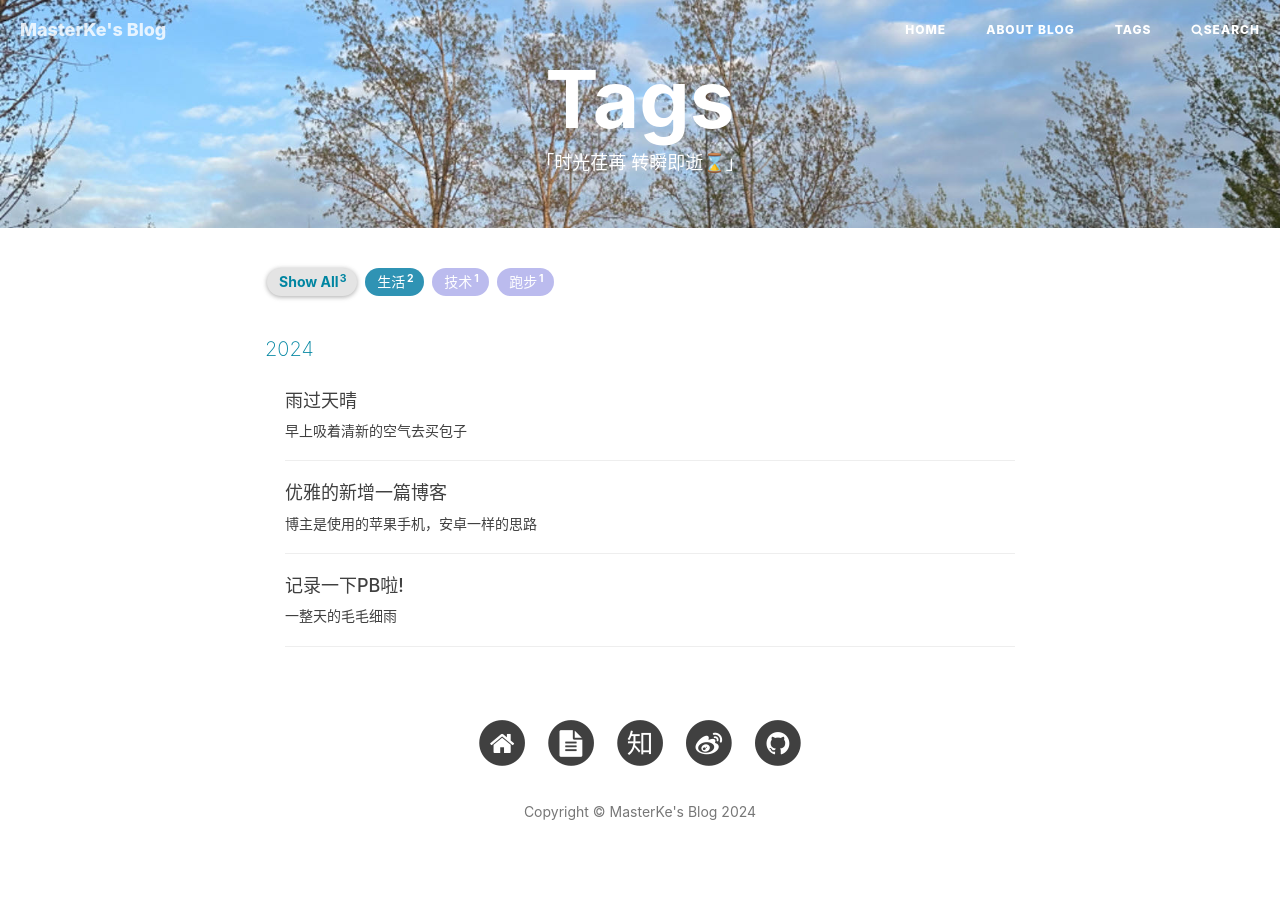
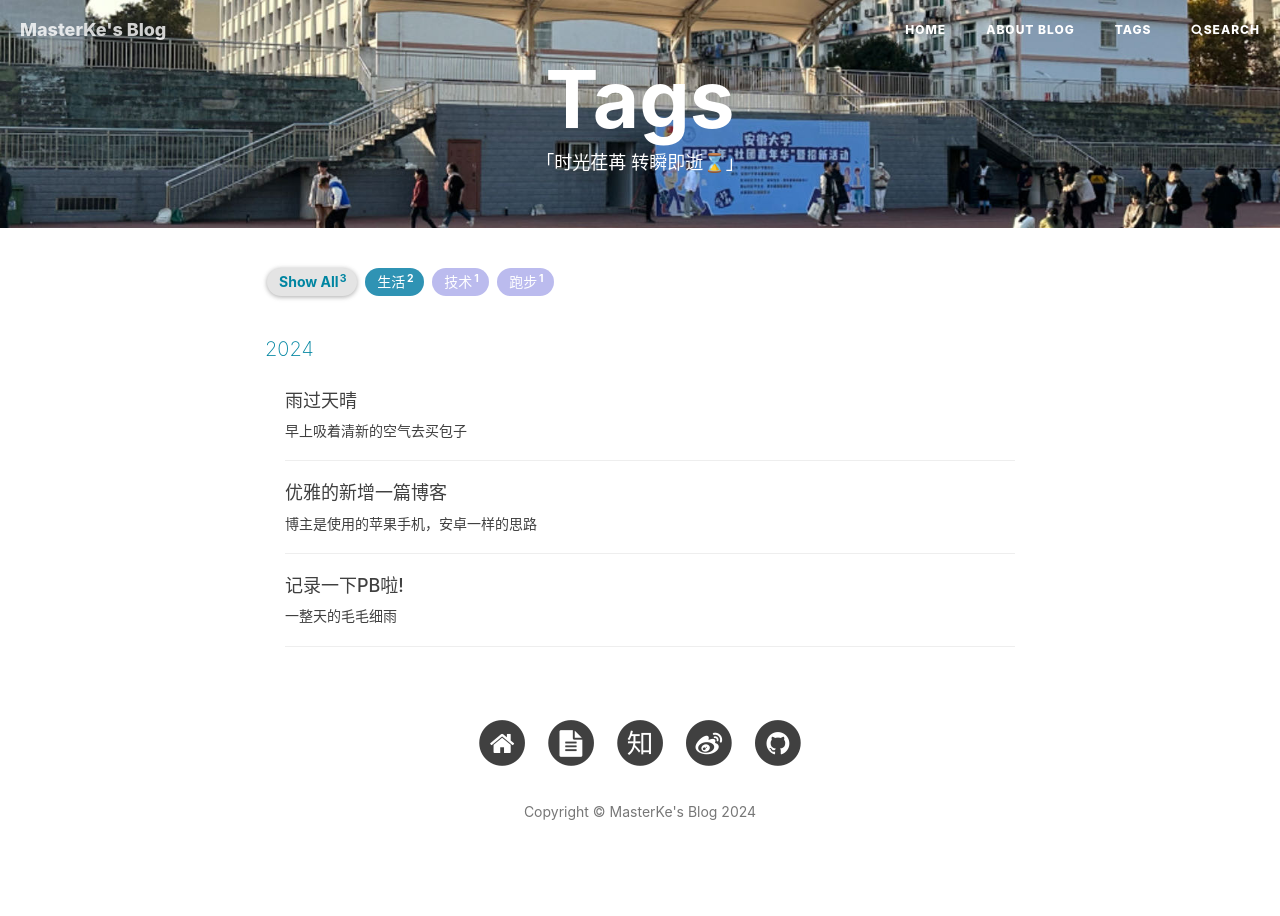
Before and after one commit to MasterKe2003/blog, a Jekyll site: the page built from archive.html, in a window 1280 px wide. Built offline with Jekyll 4.4.1, drawn with Linux system fonts in a browser that asks for light colours; nearby versions of some CDN libraries; comment, search, counter and statistics services are not loaded.

Commit message:
改回头图

```diff
--- a/_config.yml
+++ b/_config.yml
@@ -1,7 +1,7 @@
 # Site settings
 title: MasterKe's Blog
 SEOTitle: MasterKe | 柯大师
-header-img: img/about-bg.jpg
+header-img: img/home-bg.jpg
 email: masterke@icloud.com
 description: "柯大师的博客，记录生活、技术、读书"
 keyword: "柯大师, MasterKe, 博客, 个人网站, 互联网, Web开发"
--- a/_includes/search.html
+++ b/_includes/search.html
@@ -9,7 +9,7 @@
     <div class="row">
       <div class="col-lg-8 col-lg-offset-2 col-md-10 col-md-offset-1">
         <form></form>
-        <input type="text" id="search-input" placeholder="$ grep...">
+        <input type="text" id="search-input" placeholder="$ 搜索内容...">
         </form>
         <div id="search-results" class="mini-post-list"></div>
       </div>
--- a/archive.html
+++ b/archive.html
@@ -2,7 +2,7 @@
 title: Tags
 layout: default
 description: "「时光荏苒 转瞬即逝⌛️」"
-header-img: "img/about-bg.jpg"
+header-img: "img/tag-bg.jpg"
 is-archive: true
 ---
 
```
Also changed, not shown: _posts/2024-06-30-sunlight.md (+1 -4 lines).
